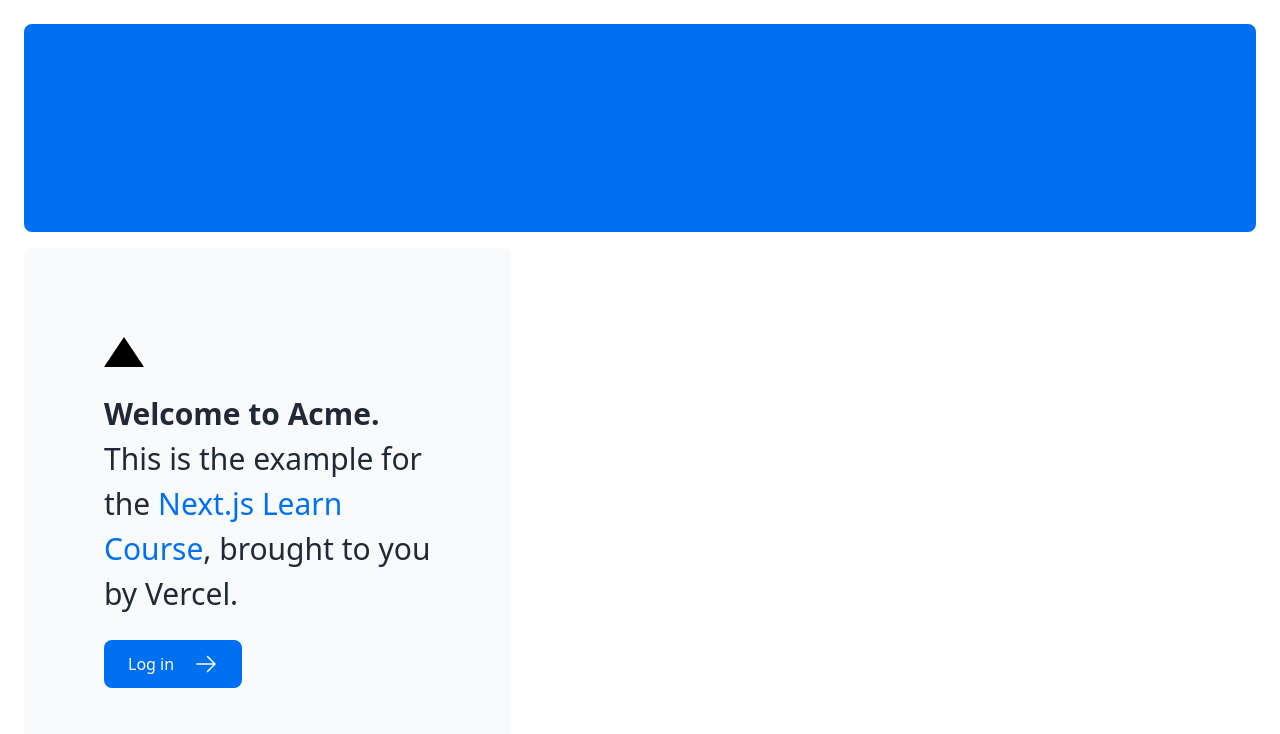
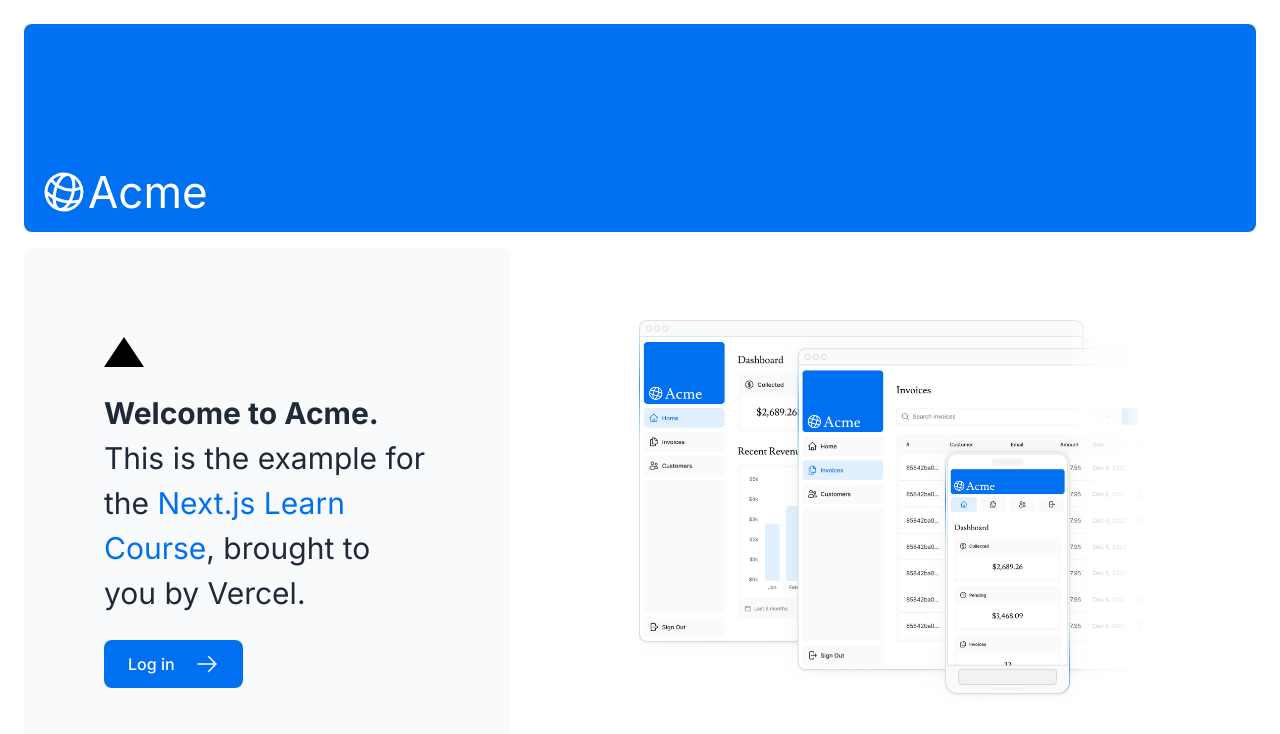
Before and after one commit to r-bytes/nextjs-dashboard, a Next.js app: page / in a window 1280 px wide. Shown: the top 734 px of the page. Built offline with nearby package versions, Linux system fonts and the light colour scheme.

Commit message:
feat: font, image optimization

```diff
--- a/app/layout.tsx
+++ b/app/layout.tsx
@@ -1,4 +1,5 @@
 import "@/app/ui/global.css"
+import { inter } from "@/app/ui/fonts"
 
 export default function RootLayout({
   children,
@@ -7,7 +8,7 @@ export default function RootLayout({
 }) {
   return (
     <html lang="en">
-      <body>{children}</body>
+      <body className={`${inter.className} antialiased`}>{children}</body>
     </html>
   );
 }
--- a/app/page.tsx
+++ b/app/page.tsx
@@ -1,20 +1,20 @@
-import AcmeLogo from '@/app/ui/acme-logo';
-import { ArrowRightIcon } from '@heroicons/react/24/outline';
-import Link from 'next/link';
+import AcmeLogo from "@/app/ui/acme-logo"
+import { ArrowRightIcon } from "@heroicons/react/24/outline"
+import Link from "next/link"
+import { lusitana } from "@/app/ui/fonts"
+import Image from "next/image"
 
 export default function Page() {
   return (
     <main className="flex min-h-screen flex-col p-6">
       <div className="flex h-20 shrink-0 items-end rounded-lg bg-blue-500 p-4 md:h-52">
-        {/* <AcmeLogo /> */}
+        <AcmeLogo />
       </div>
       <div className="mt-4 flex grow flex-col gap-4 md:flex-row">
         <div className="flex flex-col justify-center gap-6 rounded-lg bg-gray-50 px-6 py-10 md:w-2/5 md:px-20">
-        <div
-  className="h-0 w-0 border-b-[30px] border-l-[20px] border-r-[20px] border-b-black border-l-transparent border-r-transparent"
-/>
-          <p className={`text-xl text-gray-800 md:text-3xl md:leading-normal`}>
-            <strong>Welcome to Acme.</strong> This is the example for the{' '}
+          <div className="h-0 w-0 border-b-[30px] border-l-[20px] border-r-[20px] border-b-black border-l-transparent border-r-transparent" />
+          <p className={`${lusitana.className} text-xl text-gray-800 md:text-3xl md:leading-normal`}>
+            <strong>Welcome to Acme.</strong> This is the example for the{" "}
             <a href="https://nextjs.org/learn/" className="text-blue-500">
               Next.js Learn Course
             </a>
@@ -29,8 +29,22 @@ export default function Page() {
         </div>
         <div className="flex items-center justify-center p-6 md:w-3/5 md:px-28 md:py-12">
           {/* Add Hero Images Here */}
+          <Image
+            src={"/hero-desktop.png"}
+            width={1000}
+            height={760}
+            className="hidden md:block"
+            alt="Screenshots of the dashboard project showing desktop version"
+          />
+          <Image
+            src={"/hero-mobile.png"}
+            width={560}
+            height={620}
+            className="block md:hidden"
+            alt="Screenshots of the dashboard project showing mobile version"
+          />
         </div>
       </div>
     </main>
-  );
+  )
 }
--- /dev/null
+++ b/app/ui/fonts.ts
@@ -0,0 +1,4 @@
+import { Inter, Lusitana } from "next/font/google"
+
+export const inter = Inter({ subsets: ["latin"] })
+export const lusitana = Inter({ subsets: ["latin"], weight: ["400", "700"] })
--- a/package.json
+++ b/package.json
@@ -32,8 +32,8 @@
     "eslint": "^8.52.0",
     "eslint-config-next": "^14.0.0",
     "eslint-config-prettier": "9.0.0",
-    "prettier": "^3.0.3",
-    "prettier-plugin-tailwindcss": "0.5.4"
+    "prettier": "^3.1.0",
+    "prettier-plugin-tailwindcss": "^0.5.4"
   },
   "engines": {
     "node": ">=18.17.0"
```
Also changed, not shown: 2 other files (tests, documents, lock files or other folders).
